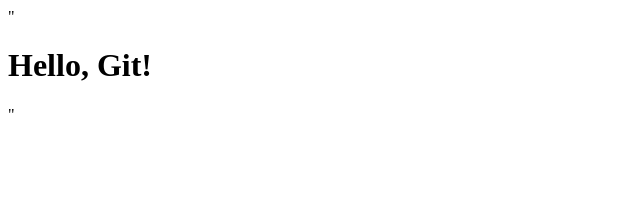
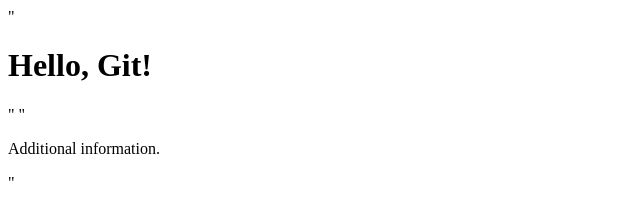
Before and after one commit to yalissamayo/swe-fundamentals, a plain HTML site: page index.html in a window 1280 px wide. Shown: the whole page, without its empty margins (0-640 px from the left). Drawn offline with Linux system fonts and the light colour scheme.

Commit message:
Additional information added to file.

```diff
--- a/index.html
+++ b/index.html
@@ -1 +1,2 @@
 "<!DOCTYPE html><html><head><title>SE Fundamentals</title></head><body><h1>Hello, Git!</h1></body></html>"
+"<p>Additional information.</p>"
```
